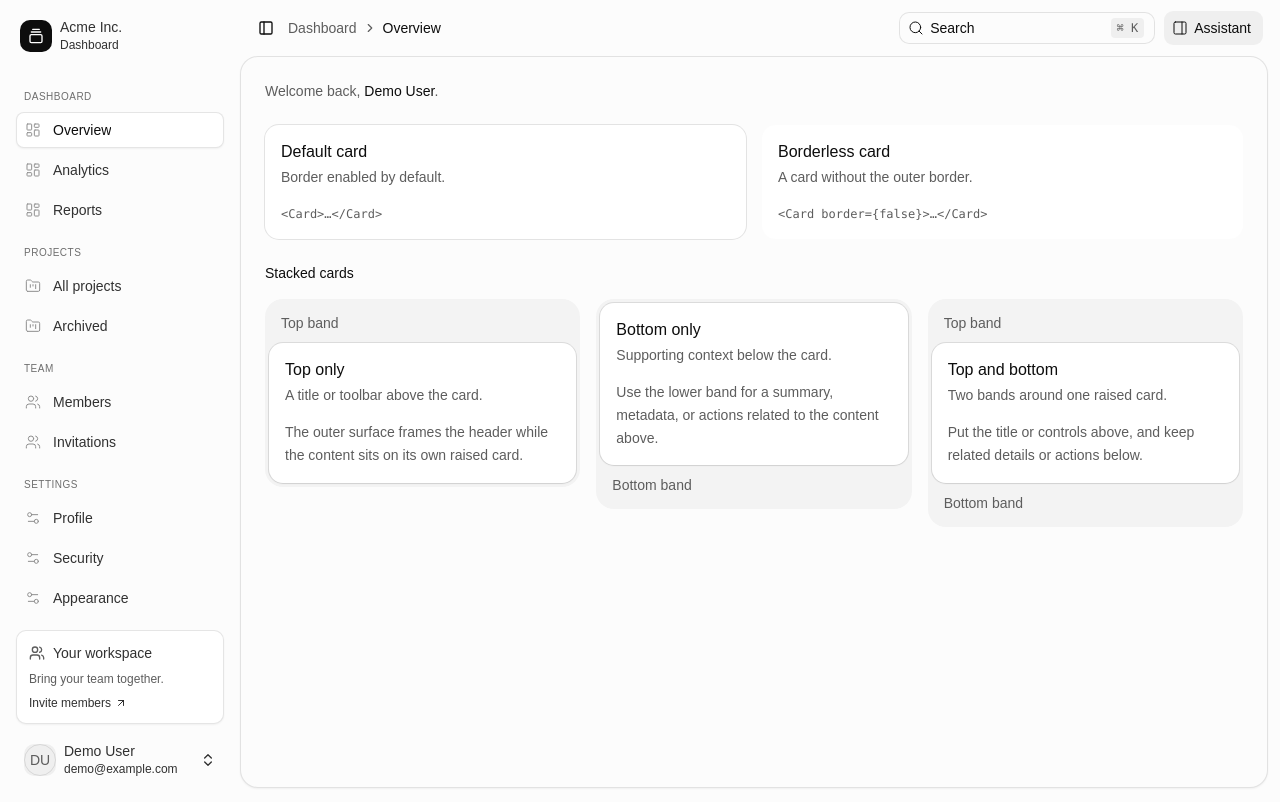
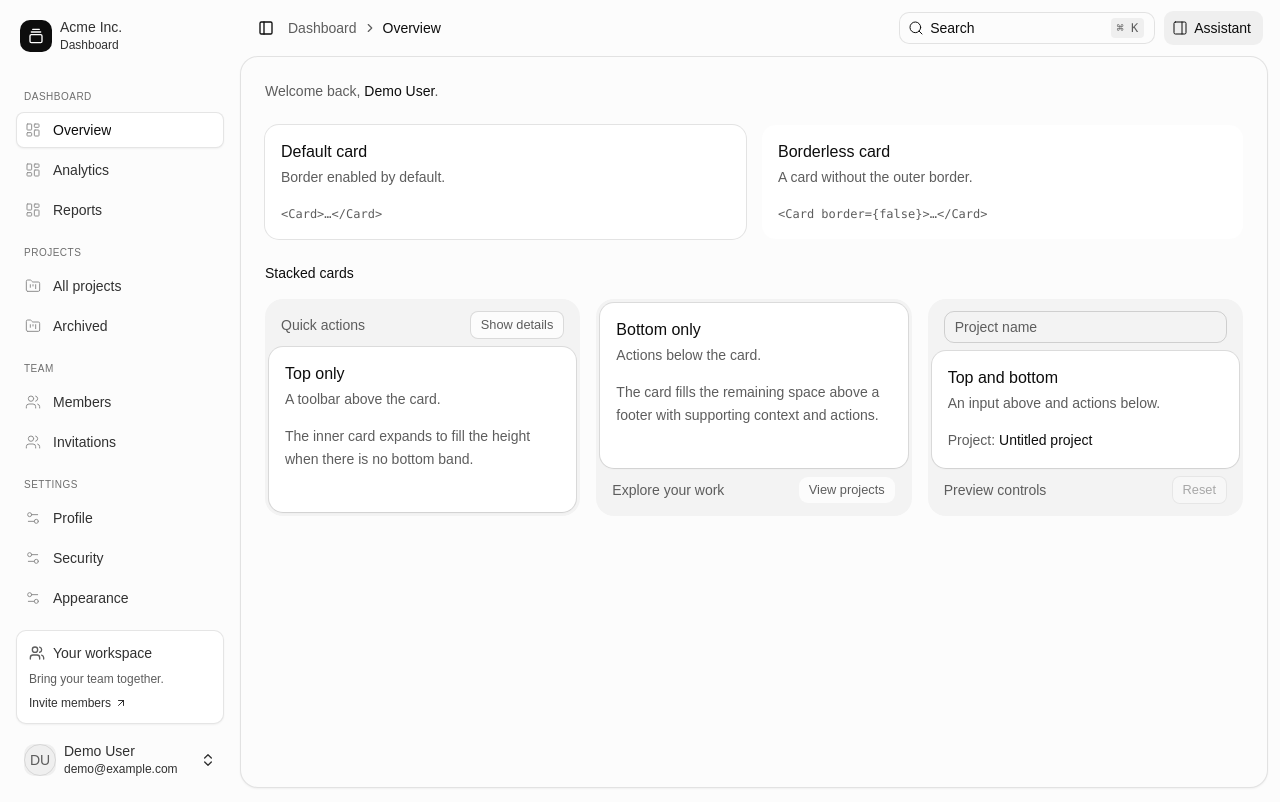
Before and after one commit to IsaacHatilima/vite-dashboard-starter, a React (Vite) app: page /login in a window 1280 px wide. Both pictures are taken after typing "name@example.com", "Sample123" into the empty fields and a click on the button "Login". Built offline with nearby package versions, Linux system fonts and the light colour scheme.

Commit message:
feat: compose stacked card bands and align card heights

```diff
--- a/src/components/ui/stacked-card.tsx
+++ b/src/components/ui/stacked-card.tsx
@@ -1,51 +1,103 @@
-import type * as React from "react"
+import * as React from "react"
 import { cn } from "cn"
 
 import { Card } from "@/components/ui/card"
 
 interface StackedCardProps extends React.ComponentProps<"div"> {
-  /** Content on the backing surface above the inner card. */
-  top?: React.ReactNode
-  /** Content on the backing surface below the inner card. */
-  bottom?: React.ReactNode
+  /** Show the StackHeader band above the inner card. */
+  top?: boolean
+  /** Show the StackFooter band below the inner card. */
+  bottom?: boolean
 }
 
-/** A raised Card with optional top and bottom bands on a muted backing surface. */
+const StackedCardContext = React.createContext<{
+  top: boolean
+  bottom: boolean
+} | null>(null)
+
+function useStackedCardContext(component: string) {
+  const context = React.useContext(StackedCardContext)
+  if (!context) {
+    throw new Error(`${component} must be rendered inside StackedCard.`)
+  }
+  return context
+}
+
+/** A muted backing surface for a StackContent card and its optional bands. */
 function StackedCard({
-  top,
-  bottom,
+  top = false,
+  bottom = false,
   children,
   className,
   ...props
 }: StackedCardProps) {
   return (
+    <StackedCardContext.Provider value={{ top, bottom }}>
+      <div
+        data-slot="stacked-card"
+        className={cn(
+          "flex h-full min-w-0 flex-col rounded-2xl bg-stacked-card p-1 text-card-foreground",
+          className
+        )}
+        {...props}
+      >
+        {children}
+      </div>
+    </StackedCardContext.Provider>
+  )
+}
+
+function StackHeader({ className, ...props }: React.ComponentProps<"div">) {
+  const { top } = useStackedCardContext("StackHeader")
+  if (!top) return null
+
+  return (
     <div
-      data-slot="stacked-card"
+      data-slot="stack-header"
       className={cn(
-        "flex min-w-0 flex-col rounded-2xl bg-stacked-card p-1 text-card-foreground",
+        "flex min-h-10 min-w-0 shrink-0 flex-wrap items-center gap-2 px-3 py-2 text-sm wrap-anywhere text-muted-foreground [&>*]:min-w-0",
         className
       )}
       {...props}
-    >
-      {top != null && top !== false && (
-        <div
-          data-slot="stacked-card-top"
-          className="flex min-h-10 min-w-0 flex-wrap items-center gap-2 px-3 py-2 text-sm wrap-anywhere text-muted-foreground [&>*]:min-w-0"
-        >
-          {top}
-        </div>
-      )}
-      <Card className="min-w-0 flex-1 shadow-xs">{children}</Card>
-      {bottom != null && bottom !== false && (
-        <div
-          data-slot="stacked-card-bottom"
-          className="flex min-h-10 min-w-0 flex-wrap items-center gap-2 px-3 py-2 text-sm wrap-anywhere text-muted-foreground [&>*]:min-w-0"
-        >
-          {bottom}
-        </div>
-      )}
-    </div>
+    />
   )
 }
 
-export { StackedCard, type StackedCardProps }
+function StackContent({
+  className,
+  ...props
+}: React.ComponentProps<typeof Card>) {
+  useStackedCardContext("StackContent")
+
+  return (
+    <Card
+      data-slot="stack-content"
+      className={cn("min-w-0 flex-1 shadow-xs", className)}
+      {...props}
+    />
+  )
+}
+
+function StackFooter({ className, ...props }: React.ComponentProps<"div">) {
+  const { bottom } = useStackedCardContext("StackFooter")
+  if (!bottom) return null
+
+  return (
+    <div
+      data-slot="stack-footer"
+      className={cn(
+        "flex min-h-10 min-w-0 shrink-0 flex-wrap items-center gap-2 px-3 py-2 text-sm wrap-anywhere text-muted-foreground [&>*]:min-w-0",
+        className
+      )}
+      {...props}
+    />
+  )
+}
+
+export {
+  StackedCard,
+  StackHeader,
+  StackContent,
+  StackFooter,
+  type StackedCardProps,
+}
--- a/src/features/dashboard/components/DashboardOverview.tsx
+++ b/src/features/dashboard/components/DashboardOverview.tsx
@@ -1,3 +1,7 @@
+import { useState } from "react"
+import { Link } from "react-router"
+
+import { Button, buttonVariants } from "@/components/ui/button"
 import {
   Card,
   CardContent,
@@ -5,7 +9,15 @@ import {
   CardHeader,
   CardTitle,
 } from "@/components/ui/card"
-import { StackedCard } from "@/components/ui/stacked-card"
+import { Field, FieldLabel } from "@/components/ui/field"
+import { Input } from "@/components/ui/input"
+import {
+  StackContent,
+  StackedCard,
+  StackFooter,
+  StackHeader,
+} from "@/components/ui/stacked-card"
+import { routes } from "@/config/routes"
 
 interface DashboardOverviewProps {
   userName: string
@@ -13,6 +25,9 @@ interface DashboardOverviewProps {
 
 // Starter examples; swap in real widgets as the dashboard grows.
 export function DashboardOverview({ userName }: DashboardOverviewProps) {
+  const [showDetails, setShowDetails] = useState(false)
+  const [projectName, setProjectName] = useState("")
+
   return (
     <>
       <h1 className="sr-only">Overview</h1>
@@ -50,48 +65,108 @@ export function DashboardOverview({ userName }: DashboardOverviewProps) {
         <h2 id="stacked-cards-title" className="text-sm font-medium">
           Stacked cards
         </h2>
-        <div className="grid items-start gap-4 md:grid-cols-2 xl:grid-cols-3">
-          <StackedCard top="Top band">
+        <div className="grid auto-rows-fr items-stretch gap-4 md:grid-cols-2 xl:grid-cols-3">
+          <StackedCard top>
+            <StackHeader>
+              <span className="flex-1 font-medium">Quick actions</span>
+              <Button
+                variant="outline"
+                size="sm"
+                aria-expanded={showDetails}
+                aria-controls="stacked-card-details"
+                onClick={() => setShowDetails((visible) => !visible)}
+              >
+                {showDetails ? "Hide details" : "Show details"}
+              </Button>
+            </StackHeader>
+            <StackContent>
               <CardHeader>
                 <CardTitle>Top only</CardTitle>
+                <CardDescription>A toolbar above the card.</CardDescription>
+              </CardHeader>
+              <CardContent className="flex flex-col gap-3">
+                <p className="text-sm leading-relaxed text-muted-foreground">
+                  The inner card expands to fill the height when there is no
+                  bottom band.
+                </p>
+                <p
+                  id="stacked-card-details"
+                  hidden={!showDetails}
+                  className="text-sm leading-relaxed text-muted-foreground"
+                >
+                  Header and footer sections can contain buttons, inputs, or
+                  other components.
+                </p>
+              </CardContent>
+            </StackContent>
+          </StackedCard>
+          <StackedCard bottom>
+            <StackContent>
+              <CardHeader>
+                <CardTitle>Bottom only</CardTitle>
+                <CardDescription>Actions below the card.</CardDescription>
+              </CardHeader>
+              <CardContent>
+                <p className="text-sm leading-relaxed text-muted-foreground">
+                  The card fills the remaining space above a footer with
+                  supporting context and actions.
+                </p>
+              </CardContent>
+            </StackContent>
+            <StackFooter>
+              <span className="flex-1">Explore your work</span>
+              <Link
+                to={routes.projects}
+                className={buttonVariants({ variant: "outline", size: "sm" })}
+              >
+                View projects
+              </Link>
+            </StackFooter>
+          </StackedCard>
+          <StackedCard top bottom>
+            <StackHeader>
+              <Field className="min-w-0 flex-1">
+                <FieldLabel htmlFor="stacked-card-project" className="sr-only">
+                  Project name
+                </FieldLabel>
+                <Input
+                  id="stacked-card-project"
+                  placeholder="Project name"
+                  value={projectName}
+                  onChange={(event) => setProjectName(event.target.value)}
+                />
+              </Field>
+            </StackHeader>
+            <StackContent>
+              <CardHeader>
+                <CardTitle>Top and bottom</CardTitle>
                 <CardDescription>
-                A title or toolbar above the card.
+                  An input above and actions below.
                 </CardDescription>
               </CardHeader>
               <CardContent>
-              <p className="text-sm leading-relaxed text-muted-foreground">
-                The outer surface frames the header while the content sits on
-                its own raised card.
+                <p
+                  id="stacked-card-project-preview"
+                  className="text-sm leading-relaxed text-muted-foreground"
+                >
+                  Project:{" "}
+                  <span className="font-medium text-foreground">
+                    {projectName || "Untitled project"}
+                  </span>
                 </p>
               </CardContent>
-          </StackedCard>
-          <StackedCard bottom="Bottom band">
-            <CardHeader>
-              <CardTitle>Bottom only</CardTitle>
-              <CardDescription>
-                Supporting context below the card.
-              </CardDescription>
-            </CardHeader>
-            <CardContent>
-              <p className="text-sm leading-relaxed text-muted-foreground">
-                Use the lower band for a summary, metadata, or actions related
-                to the content above.
-              </p>
-            </CardContent>
-          </StackedCard>
-          <StackedCard top="Top band" bottom="Bottom band">
-            <CardHeader>
-              <CardTitle>Top and bottom</CardTitle>
-              <CardDescription>
-                Two bands around one raised card.
-              </CardDescription>
-            </CardHeader>
-            <CardContent>
-              <p className="text-sm leading-relaxed text-muted-foreground">
-                Put the title or controls above, and keep related details or
-                actions below.
-              </p>
-            </CardContent>
+            </StackContent>
+            <StackFooter>
+              <span className="flex-1">Preview controls</span>
+              <Button
+                variant="outline"
+                size="sm"
+                disabled={!projectName}
+                onClick={() => setProjectName("")}
+              >
+                Reset
+              </Button>
+            </StackFooter>
           </StackedCard>
         </div>
       </section>
```
Also changed, not shown: 1 other file (tests, documents, lock files or other folders). Lines whose indentation alone changed are shown as unchanged.
